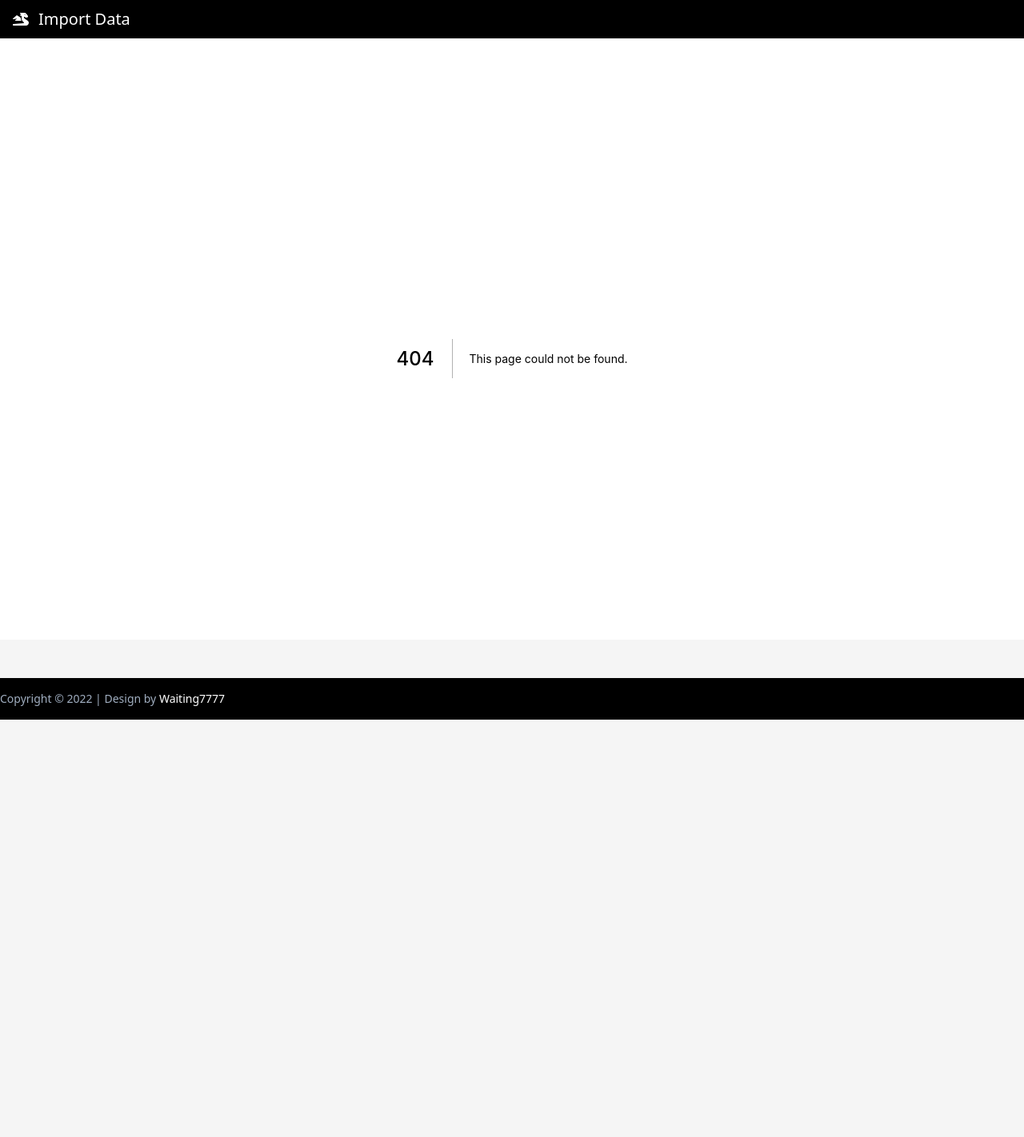
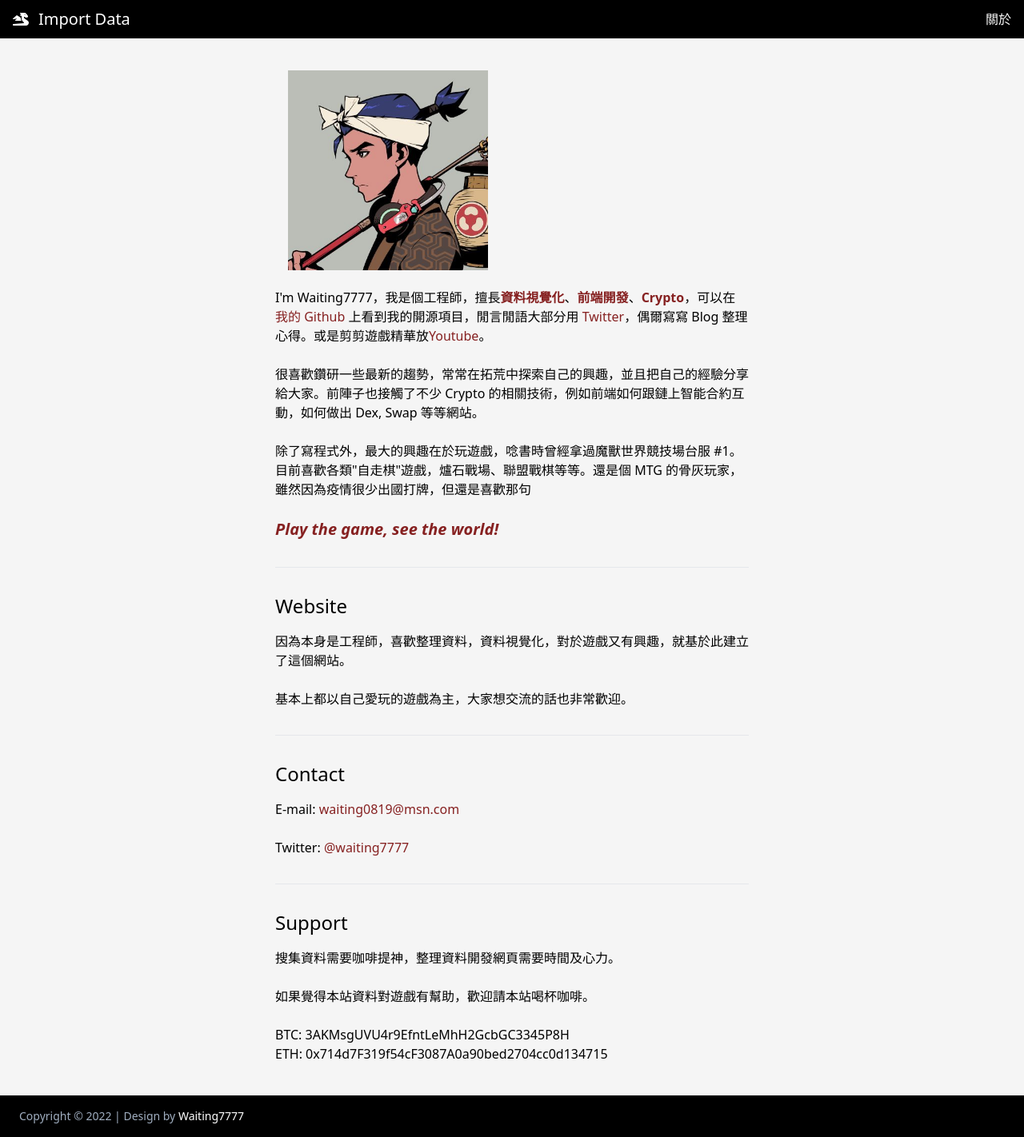
Before and after one commit to waiting7777/fire-emblem-warriors-three-hopes, a Next.js app: page /about in a window 1280 px wide. Before the commit this address had no page. Shown: the whole page at 80% size. Before the commit the page ends 900 px from the top, so only its background shows below. Built offline with nearby package versions, Linux system fonts and the light colour scheme.

Commit message:
add about

```diff
--- a/components/Header.tsx
+++ b/components/Header.tsx
@@ -10,38 +10,32 @@ function Header() {
 
   return (
     <div className="sticky top-0 h-12 bg-black text-white z-50">
-      <div className="container mx-auto flex items-center justify-between h-full px-4">
-        <div className="flex gap-4 items-center">
+      <div className="container flex items-center justify-between h-full px-4">
+        <div className="flex gap-4 items-center w-full">
           <Link href="/" passHref>
             <div className='mr-4 cursor-pointer flex items-center gap-1'>
               <FontAwesomeIcon className='w-5 h-5' icon={faDragon} />
               <span className='ml-2 text-xl'>Import Data</span>
             </div>
           </Link>
-          {/* <div className='hidden md:block'>
-            <Link href="/archive">
-              文章列表
+          <div className='flex-1'></div>
+          <div className='hidden md:flex gap-4'>
+            <Link href="/about">
+              關於
             </Link>
-          </div> */}
+          </div>
         </div>
         <div className='flex items-center md:hidden' onClick={() => {
           setMenuOpen(prev => !prev)
         }}>
           <FontAwesomeIcon className='w-5 h-5' icon={faBars} />
         </div>
-        <div className={classNames({ '-translate-y-full hidden': !menuOpen }, 'text-white w-full grid absolute left-0 top-12 p-8 bg-black text-xl gap-4 transition z-10')}>
-          {/* <div>
-            <Link href="/archive">
-              文章列表
+        <div className={classNames({ '-translate-y-full hidden': !menuOpen }, 'text-white w-full grid absolute left-0 top-12 p-4 bg-black text-xl gap-4 transition z-10')}>
+          <div className='h-12 flex items-center px-4'>
+            <Link href="/about">
+              關於
             </Link>
-          </div> */}
-        </div>
-        <div className="gap-4 hidden md:flex">
-          {/* <div>
-            <a href="https://www.github.com/waiting7777" target="_blank" rel="noopener noreferrer">
-              <FontAwesomeIcon icon={faGithub} />
-            </a>
-          </div> */}
+          </div>
         </div>
       </div>
     </div>
--- a/components/Hero.tsx
+++ b/components/Hero.tsx
@@ -1,7 +1,7 @@
 
 const Hero = () => {
   return (
-    <div className="h-[480px] bg-center" style={{ backgroundImage: 'url(/images/hero.jpeg)'}}>
+    <div className="h-[420px] bg-center" style={{ backgroundImage: 'url(/images/hero.jpeg)'}}>
       <div className="w-full h-full flex flex-col gap-4 items-center justify-center bg-black bg-opacity-40">
         <div className="text-8xl text-white font-bold">Import Data</div>
         <div className="text-xl text-white">A modern, updated, Gaming Data resource</div>
--- /dev/null
+++ b/components/Seperator.tsx
@@ -0,0 +1,7 @@
+function Seperator() {
+  return (
+    <div className="h-0.5 border-b border-gray-200 my-8"></div>
+  )
+}
+
+export default Seperator
--- /dev/null
+++ b/pages/about.tsx
@@ -0,0 +1,54 @@
+import Seperator from "../components/Seperator"
+import Image from "next/image"
+
+const about = () => {
+  return (
+    <>
+      <div className="container py-10 w-[640px]">
+        <div className="pl-4">
+          <Image width="250" height="250" src="/images/me.jpeg" alt='me' />
+        </div>
+        <div className="mt-4">
+          I&apos;m Waiting7777，我是個工程師，擅長<b className="text-red-main">資料視覺化</b>、<b className="text-red-main">前端開發</b>、<b className="text-red-main">Crypto</b>，可以在 <a href="https://github.com/waiting7777" target="_blank" rel="noreferrer" className="text-red-main">我的 Github</a> 上看到我的開源項目，閒言閒語大部分用 <a href="https://twitter.com/waiting7777" target="_blank" rel="noreferrer" className="text-red-main">Twitter</a>，偶爾寫寫 Blog 整理心得。或是剪剪遊戲精華放<a href="https://www.youtube.com/channel/UCOlwT9QX7G5cGKB1JM5qI6A" target="_blank" rel="noreferrer" className="text-red-main">Youtube</a>。
+          <br/><br/>
+          很喜歡鑽研一些最新的趨勢，常常在拓荒中探索自己的興趣，並且把自己的經驗分享給大家。前陣子也接觸了不少 Crypto 的相關技術，例如前端如何跟鏈上智能合約互動，如何做出 Dex, Swap 等等網站。
+          <br/><br/>
+          除了寫程式外，最大的興趣在於玩遊戲，唸書時曾經拿過魔獸世界競技場台服 #1。目前喜歡各類&quot;自走棋&quot;遊戲，爐石戰場、聯盟戰棋等等。還是個 MTG 的骨灰玩家，雖然因為疫情很少出國打牌，但還是喜歡那句<br /><br/><b className="text-red-main text-xl"><i>Play the game, see the world!</i></b>
+        </div>
+        <Seperator />
+        <div className="font-medium text-2xl">
+          Website
+        </div>
+        <div className="mt-4">
+          因為本身是工程師，喜歡整理資料，資料視覺化，對於遊戲又有興趣，就基於此建立了這個網站。
+          <br/><br/>
+          基本上都以自己愛玩的遊戲為主，大家想交流的話也非常歡迎。
+        </div>
+        <Seperator />
+        <div className="font-medium text-2xl">
+          Contact
+        </div>
+        <div className="mt-4">
+          E-mail: <a href="mailto:waiting0819@msn.com" className="text-red-main">waiting0819@msn.com</a>
+          <br/><br/>
+          Twitter: <a href="https://twitter.com/waiting7777" target="_blank" rel="noreferrer" className="text-red-main">@waiting7777</a>
+        </div>
+        <Seperator />
+        <div className="font-medium text-2xl">
+          Support
+        </div>
+        <div className="mt-4">
+          搜集資料需要咖啡提神，整理資料開發網頁需要時間及心力。
+          <br/><br/>
+          如果覺得本站資料對遊戲有幫助，歡迎請本站喝杯咖啡。
+          <br/><br/>
+          BTC: 3AKMsgUVU4r9EfntLeMhH2GcbGC3345P8H
+          <br/>
+          ETH: 0x714d7F319f54cF3087A0a90bed2704cc0d134715
+        </div>
+      </div>
+    </>
+  )
+}
+
+export default about
--- a/pages/few.tsx
+++ b/pages/few.tsx
@@ -1,14 +1,6 @@
 const Few = () => {
   return (
     <div className="container mx-auto min-h-screen">Few
-    <button
-      type="button"
-      onClick={() => {
-        throw new Error("Sentry Frontend Error production");
-      }}
-    >
-      Throw error
-    </button>
     </div>
   )
 }
--- a/pages/index.tsx
+++ b/pages/index.tsx
@@ -12,7 +12,7 @@ export default function Home() {
         <link rel="icon" href="/favicon.ico" />
       </Head>
       <Hero />
-      <div className='container mx-auto p-6 min-h-screen'>
+      <div className='container py-12 min-h-screen'>
         <div className="max-w-sm rounded overflow-hidden shadow-lg cursor-pointer">
           <Link href="/few">
             <div className='aspect-video'>
--- a/tailwind.config.js
+++ b/tailwind.config.js
@@ -5,6 +5,13 @@ module.exports = {
     "./components/**/*.{js,ts,jsx,tsx}",
   ],
   theme: {
+    container: {
+      padding: {
+        DEFAULT: '1rem',
+        sm: '1.5rem',
+      },
+      center: true,
+    },
     extend: {
       colors: {
         gray: {
```
Also changed, not shown: public/images/me.jpeg (added).
